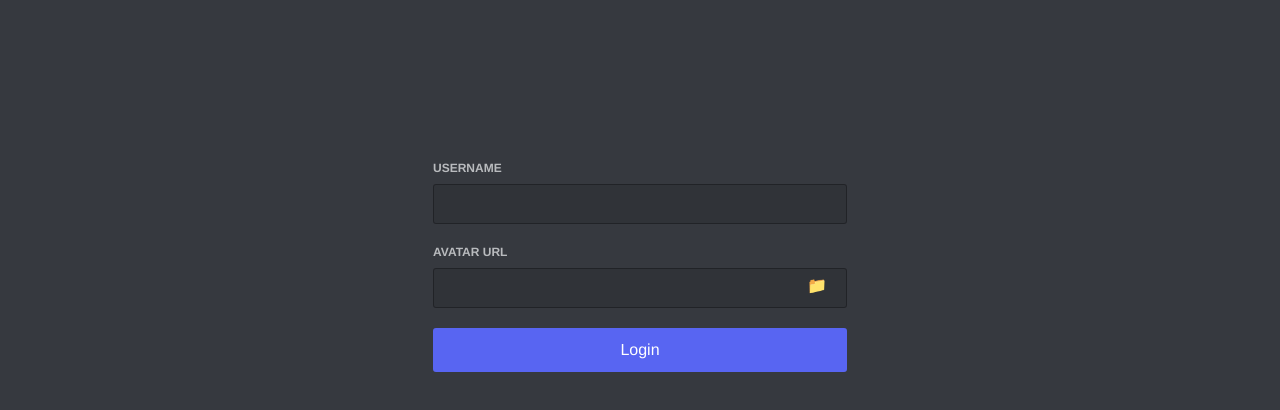
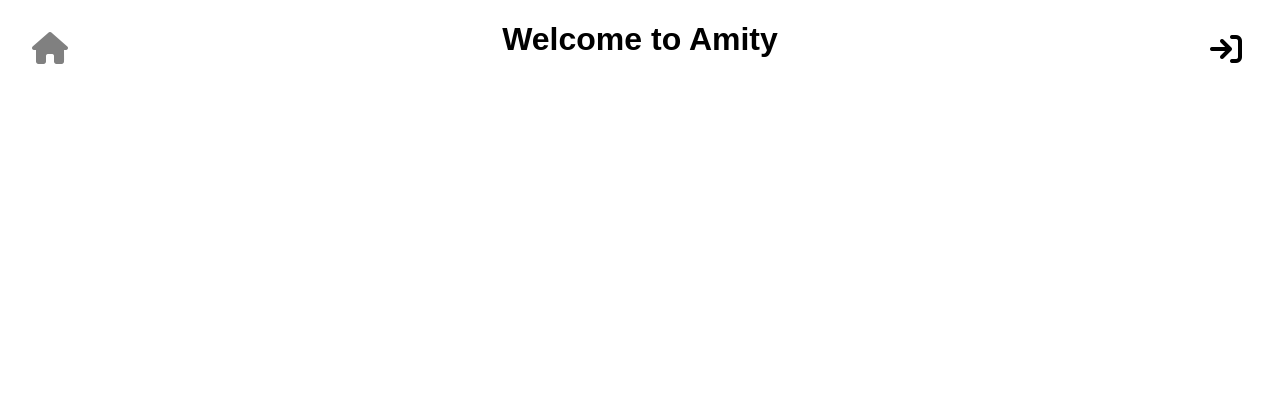
Before and after one commit to PerseusPotter/Amity, a plain HTML site: page website/home.html in a window 1280 px wide. Drawn offline with Linux system fonts and the light colour scheme.

Commit message:
UI on homepage not working rn

```diff
--- a/website/home.html
+++ b/website/home.html
@@ -3,173 +3,119 @@
 
 <head>
     <meta charset="utf-8">
-  <title>Discorda</title>
+    <title>Welcome To Amity</title>
+    <link rel="stylesheet" href="https://cdnjs.cloudflare.com/ajax/libs/font-awesome/6.1.1/css/all.min.css" integrity="sha512-KfkfwYDsLkIlwQp6LFnl8zNdLGxu9YAA1QvwINks4PhcElQSvqcyVLLD9aMhXd13uQjoXtEKNosOWaZqXgel0g==" crossorigin="anonymous" referrerpolicy="no-referrer" />
     <style>
-    * {
-      color: rgb(220, 221, 222);
-      font-family: Whitney, Helvetica Neue, Helvetica, Arial, sans-serif;
+        :root {
             font-size: 16px;
-      font-weight: 400;
-      user-select: none;
+            font-family: arial;
+            text-align: center;
+            position: relative;
+        }
+        #home-button {
+            position: absolute;
+            top: 2rem;
+            left: 2rem;
+            font-size: 2rem;
+            color: grey;
+            cursor: pointer;
+        }
+        #signin-button {
+            position: absolute;
+            top: 2rem;
+            right: 2rem;
+            font-size: 2rem;
+            border: none;
+            background-color: transparent;
+            cursor: pointer;
         }
 
-    html,
-    body {
-      width: 100%;
-      height: 100%;
+        #signin-area {
+            visibility: hidden;
+            position: absolute;
+            top: 3rem;
+            right: 3rem;
+            /* border: .05rem dotted black; */
+            border-style: groove;
+            /* border-width: 1rem; */
+            width: 20rem;
+            height: 20rem;
+            background-color: white;
+            display: flex;
+            flex-direction: column;
+            justify-content: center;
         }
 
-    body {
-      margin: 0;
-      background-color: rgb(54, 57, 63);
+        #username,
+        #password {
+            height: 3rem;
+            max-width: 32rem;
+            border-radius: 1rem;
+            text-align: center;
+            position: relative;
         }
 
-    input[type=text] {
-      user-select: auto;
-      background-color: rgba(0, 0, 0, 0.1);
-      border: 1px solid rgba(0, 0, 0, 0.3);
-      border-radius: 3px;
-      box-sizing: border-box;
-      line-height: 16px;
-      margin: 0 0 20px 0;
-      padding: 0;
-      transition: border-color .2s ease-in-out;
-      padding: 10px;
-      height: 40px;
-      width: 414px;
-      text-align: start;
+        #loginButton {
+            position: relative;
+            border: none;
+            padding: 1rem 2rem;
+            background: #0069ed;
+            color: #ffffff;
+            font-size: 1rem;
+            cursor: pointer;
+            transition: background 250ms ease-in-out,
+                transform 150ms ease;
+            border-radius: 1rem;
+            flex-wrap: nowrap;
         }
 
-    input[type=text]:focus {
-      outline: none;
-      border: 1px solid rgb(4, 4, 5);
+        #loginButton:hover,
+        #loginButton:focus {
+            background: #0053ba;
         }
 
-    h5 {
-      color: rgb(185, 187, 190);
-      cursor: default;
-      font-family: Ginto, Helvetica Neue, Helvetica, Arial, sans-serif;
-      font-size: 12px;
-      font-weight: 600;
-      line-height: 16px;
-      margin: 0 0 8px 0;
-      padding: 0;
-      text-transform: uppercase;
-      vertical-align: baseline;
-      text-align: start;
+        #loginButton:focus {
+            outline: 1px solid #fff;
+            outline-offset: -4px;
         }
 
-    input[type=file] {
-      display: none;
+        #loginButton:active {
+            transform: scale(0.99);
         }
 
-    .custom-file-upload {
-      display: inline-block;
-      padding-top: 0.5em;
-      cursor: pointer;
-      margin-left: -3em;
-      position: absolute;
-    }
-
-    #submit {
-      display: flex;
-      align-items: center;
-      justify-content: center;
-      background-color: rgb(88, 101, 242);
-      border: none;
-      border-radius: 3px;
-      box-sizing: border-box;
-      color: rgb(255, 255, 255);
-      cursor: pointer;
-      font-weight: 500;
-      height: 44px;
-      line-height: 24px;
-      outline: none;
-      padding: 2px 16px 2px 16px;
-      text-align: center;
-      transition: background-color .17s ease, color .17s ease;
-      width: 414px;
-    }
-
-    #submit:hover {
-      background-color: rgb(71, 82, 196);
-    }
-
-    #container1 {
-      height: 100%;
-      display: flex;
-      align-items: center;
-      justify-content: center;
-      flex-direction: column;
-    }
-
-    #container2 {
-      height: 100%;
-    }
-
-    #addLink {
-      flex-basis: 10vh;
-    }
-
-    form {
-      flex-grow: 1;
-      margin-top: 20vh;
+        input:invalid {
+            background-color: palevioletred;
         }
     </style>
-  <script>
-    window.addEventListener('load', () => {
-      let submitButton = document.getElementById('submit');
-      let avatarFile = document.getElementById('avatarFile');
-      let avatarURL = document.getElementById('avatarURL');
-      let ignoreURLValue = '';
-      avatarFile.addEventListener('change', evn => {
-        avatarURL.required = !avatarFile.files.length;
-        if (avatarFile.files.length) {
-          let name = avatarFile.files[0].name;
-          avatarURL.value = name;
-          ignoreURLValue = name;
-        }
-      });
-      submitButton.addEventListener('click', () => {
-        let formData = {};
-        formData.name = document.getElementById('name').value;
-        (async function() {
-          let data;
-          if (avatarURL.value && avatarURL.value !== ignoreURLValue) {
-            data = await fetch(avatarURL.value);
-            data = await data.blob();
-          } else if (avatarFile.files) {
-            data = avatarFile.files[0];
-          } else return;
-          let reader = new FileReader();
-          reader.addEventListener('loadend', () => {
-            let base64 = reader.result.replace(/data:.*?\/.*?;base64,\s*/, '');
-            formData.avatar = base64;
-            fetch('/submit', { method: 'POST', body: JSON.stringify(formData) }).then(() => {
-              window.location.href = window.location.href;
-            });
-          }, { once: true });
-          reader.readAsDataURL(data);
-        }()).catch(e => console.log(e));
-      });
-    }, { once: true });
-  </script>
 </head>
 
 <body>
-  <div id="container1">
-    <div id="container2">
-      <form onsubmit="event.preventDefault(); return false;">
-        <h5>Username</h5>
-        <input type="text" autocomplete="off" name="name" id="name" required>
-        <h5>Avatar URL</h5>
-        <input type="text" autocomplete="off" name="avatar" id="avatarURL" required>
-        <label for="avatarFile" class="custom-file-upload"><span style="margin-left: 0.5em;">📁</span></label>
-        <input type="file" accept="image/png, image/gif, image/jpeg" id="avatarFile">
-        <button type="submit" id="submit">Login</button>
+
+    <div id="home-button" class="fas fa-home"></div>
+    <h1>Welcome to Amity</h1>
+    <button id="signin-button" class="fa fa-sign-in"></button>
+    <div id="signin-area">
+        <h2>Sign in</h2>
+        <form>
+            <input id="username" pattern="[ -~]+?" type="text" placeholder="Username" />
+            <input id="password" pattern="[ -~]+?" type="password" placeholder="Password" />
+            <!-- <br> -->
+            <input id="loginButton" type="submit" value="Login" />
         </form>
+        <a href="signup.html">Register</a>
     </div>
-  </div>
+    <script>
+        document.addEventListener("click", (event) => {
+            if (!document.getElementById("signin-area").contains(event.target))
+            {
+                document.getElementById("signin-area").style.visibility = "hidden";
+            }
+            if (event.target.id === "signin-button")
+            {
+                document.getElementById("signin-area").style.visibility = "visible";
+            }
+        })
+    </script>
 </body>
 
 </html>
```
Also changed, not shown: website/signup.html (+8 -27 lines), website/app.html (renamed from website/amity.html). Lines whose indentation alone changed are shown as unchanged.
